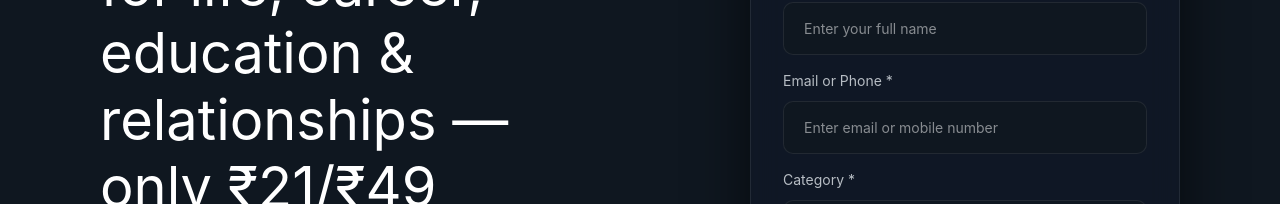
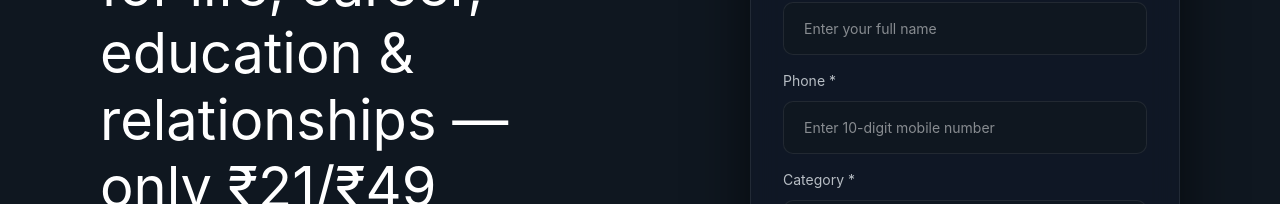
Before and after one commit to adityayadavms/Consult_21, a React (Vite) app in the folder frontend/consult/: page / in a window 1280 px wide. Shown: the part 221-425 px from the top of the page. Built offline with nearby package versions, Linux system fonts and the light colour scheme.

Commit message:
Updating the parameters to make successful calls to Cashfree Gateway

```diff
--- a/frontend/consult/src/App.jsx
+++ b/frontend/consult/src/App.jsx
@@ -21,6 +21,7 @@ import PrivacyPolicy from "./Pages/PrivacyPolicy";
 import TermsConditions from "./Pages/TermsConditions";
 import RefundPolicy from "./Pages/RefundPolicy";
 import PaymentStatus from "./Pages/PaymentStatus";
+import ResetPassword from "./Pages/ResetPassword";
 
 function HomePage() {
   return (
@@ -86,6 +87,15 @@ function App() {
       />
 
       <Route
+          path="/reset-password"
+          element={
+            <AuthLayout>
+              <ResetPassword />
+            </AuthLayout>
+          }
+        />
+
+      <Route
         path="/questions"
         element={
           <ProtectedRoute>
--- a/frontend/consult/src/Pages/ResetPassword.jsx
+++ b/frontend/consult/src/Pages/ResetPassword.jsx
@@ -62,7 +62,7 @@ function ResetPassword() {
 
     try {
 
-      await resetPasswordApi(email, otp, password);
+      await resetPasswordApi({ email, newPassword: password });
 
       toast.success("Password reset successfully ");
 
--- a/frontend/consult/src/components/ConsultForm.jsx
+++ b/frontend/consult/src/components/ConsultForm.jsx
@@ -14,7 +14,7 @@ function ConsultForm({ services }) {
 
   const [form, setForm] = useState({
     name: "",
-    contact: "",
+    phone: "",
     categoryId: "",
     question: ""
   });
@@ -36,8 +36,13 @@ function ConsultForm({ services }) {
       toast.error("Please enter your name");
       return;
     }
-    if (!form.contact.trim()) {
-      toast.error("Please enter email or phone");
+     const phoneRegex = /^[6-9]\d{9}$/;
+    if (!form.phone.trim()) {
+      toast.error("Please enter your phone number");
+      return;
+    }
+    if (!phoneRegex.test(form.phone)) {
+      toast.error("Please enter a valid 10-digit phone number");
       return;
     }
     if (!form.categoryId) {
@@ -56,7 +61,7 @@ function ConsultForm({ services }) {
       // STEP 1: Create quick consultation with categoryId
       const consultationResult = await createQuickConsultationApi({
         name: form.name,
-        emailOrPhone: form.contact,
+        phone: form.phone,
         categoryId: parseInt(form.categoryId),
         question: form.question
       });
@@ -108,7 +113,7 @@ function ConsultForm({ services }) {
   const handleReset = () => {
     setForm({
       name: "",
-      contact: "",
+      phone: "",
       categoryId: "",
       question: ""
     });
@@ -131,13 +136,14 @@ function ConsultForm({ services }) {
       </label>
 
       <label>
-        Email or Phone *
+        Phone *
         <input
-          type="text"
-          name="contact"
-          value={form.contact}
+          type="tel"
+          name="phone"
+          value={form.phone}
           onChange={handleChange}
-          placeholder="Enter email or mobile number"
+          placeholder="Enter 10-digit mobile number"
+          maxLength="10"
           required
         />
       </label>
--- a/frontend/consult/src/utils/loadRazorpay.js
+++ /dev/null
@@ -1,14 +0,0 @@
-export const loadRazorpay = () => {
-  return new Promise((resolve) => {
-
-    const script = document.createElement("script");
-
-    script.src = "https://checkout.razorpay.com/v1/checkout.js";
-
-    script.onload = () => resolve(true);
-    script.onerror = () => resolve(false);
-
-    document.body.appendChild(script);
-
-  });
-};
```
